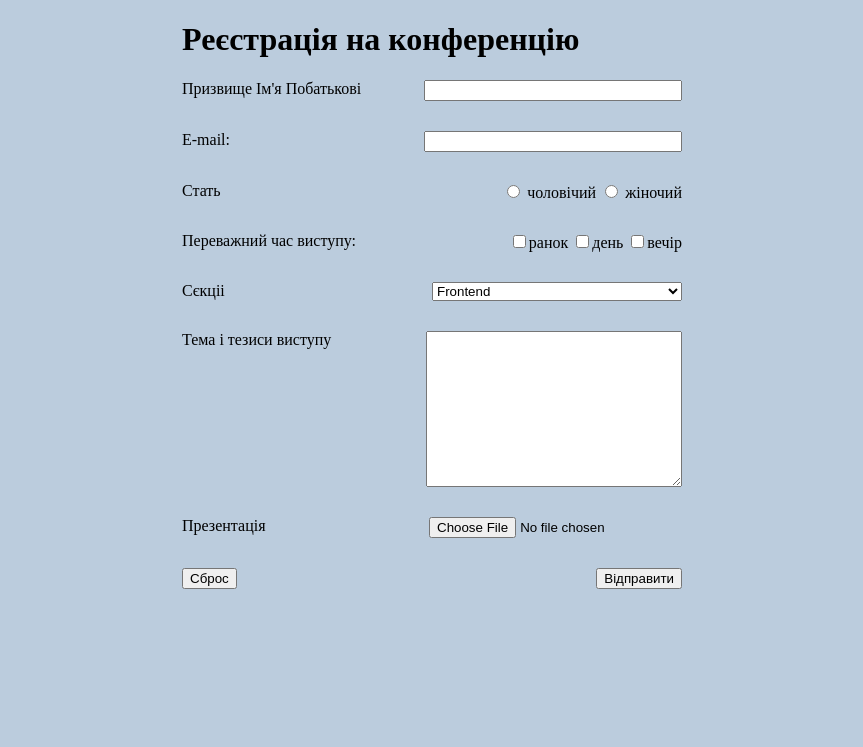
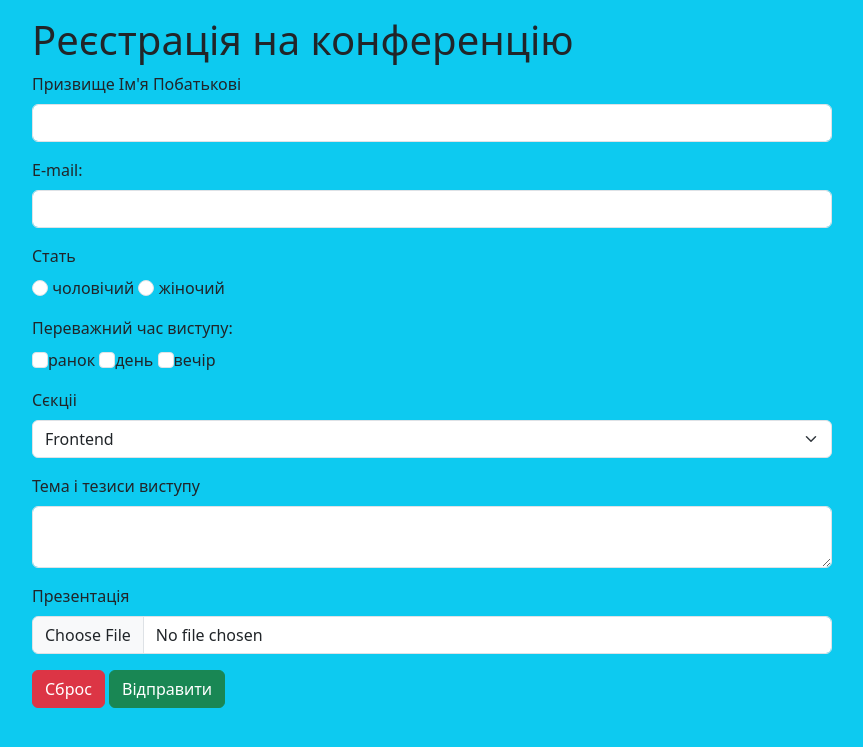
Before and after one commit to nearonov/Python-course, a Django app: page /shop/other-form/ in a window 1280 px wide. Shown: the top 747 px of the page, without its empty margins (208-1071 px from the left). Run offline with Django 4.2, Linux system fonts and the light colour scheme.

Commit message:
08.12.24

```diff
--- /dev/null
+++ b/Django/static/styles.css
@@ -0,0 +1,18 @@
+/*body{*/
+/*            background:#bbccdd;*/
+/*        }*/
+ .reg-form{
+          max-width: 800px;
+          margin: 0 auto;
+        }
+ /*.reg-form>div{*/
+ /*           display: flex;*/
+ /*           justify-content: space-between;*/
+ /*           margin-bottom: 30px;*/
+ /*       }*/
+ /*.reg-form_input{*/
+ /*           width: 50%;*/
+ /*       }*/
+ /*.reg-form textarea{*/
+ /*           height: 150px;*/
+ /*       }*/
--- a/Django/templates/shop/other_form.html
+++ b/Django/templates/shop/other_form.html
@@ -3,90 +3,75 @@
 <head>
     <meta charset="UTF-8">
     <title>форма з відео-курса</title>
-    <style>
-        body{
-            background:#bbccdd;
-        }
-        .reg-form{
-          max-width: 500px;
-          margin: 0 auto;
-        }
-        .reg-form>div{
-            display: flex;
-            justify-content: space-between;
-            margin-bottom: 30px;
-        }
-        .reg-form_input{
-            width: 50%;
-        }
-        .reg-form textarea{
-            height: 150px;
-        }
-    </style>
+    <link rel="stylesheet" type="text/css" href="../../static/styles.css">
+    <link href="https://cdn.jsdelivr.net/npm/bootstrap@5.3.3/dist/css/bootstrap.min.css" rel="stylesheet" integrity="sha384-QWTKZyjpPEjISv5WaRU9OFeRpok6YctnYmDr5pNlyT2bRjXh0JMhjY6hW+ALEwIH" crossorigin="anonymous">
+    <script src="https://cdn.jsdelivr.net/npm/bootstrap@5.3.3/dist/js/bootstrap.bundle.min.js" integrity="sha384-YvpcrYf0tY3lHB60NNkmXc5s9fDVZLESaAA55NDzOxhy9GkcIdslK1eN7N6jIeHz" crossorigin="anonymous"></script>
 </head>
-<body>
+
+<body class="p-3 mb-2 bg-info text-dark"">
     <form class="reg-form" >
         <h1>Реєстрація на конференцію</h1>
-        <div>
-            <label for="name">
+        <div class="mb-3">
+            <label for="name" class="form-label">
                 Призвище Ім'я Побатькові
             </label>
-            <input class="reg-form_input" type="text" name="name" id="name">
+            <input class="reg-form_input form-control" type="text" name="name" id="name">
         </div>
-        <div>
-            <label for="email">
+        <div class="mb-3">
+            <label for="email"class="form-label">
                 E-mail:
             </label>
-            <input class="reg-form_input" type="email" name="email" id="email">
+            <input class="reg-form_input form-control" type="email" name="email" id="email">
         </div>
-        <div>
-            <label>
+        <div class="mb-3">
+            <label class="form-label">
                 Стать
             </label>
-            <div>
+            <div >
                <label>
-                   <input type="radio" name="sex" value="male"> чоловічий
-                   <input type="radio" name="sex" value="female"> жіночий
+                   <input class="form-check-input" type="radio" name="sex" value="male"> чоловічий
+                   <input class="form-check-input" type="radio" name="sex" value="female"> жіночий
                </label>
                 </div>
         </div>
-        <div>
-            <label>
+        <div class="mb-3">
+            <label class="form-label">
                 Переважний час виступу:
             </label>
-            <div>
+            <div >
                 <label>
-                    <input type="checkbox" name="time_morning" value="1">ранок
+                    <input class="form-check-input" type="checkbox" name="time_morning" value="1">ранок
                 </label>
                 <label>
-                     <input type="checkbox" name="time_afternoon" value="1">день
+                     <input class="form-check-input" type="checkbox" name="time_afternoon" value="1">день
                 </label>
                 <label>
-                    <input type="checkbox" name="time_evening" value="1">вечір
+                    <input class="form-check-input" type="checkbox" name="time_evening" value="1">вечір
                 </label>
             </div>
         </div>
-        <div>
-            <label>Сєкціі</label>
-            <select name="section" class="reg-form_input">
+        <div class="mb-3">
+            <label class="form-label">Сєкціі</label>
+            <select name="section" class="form-select">
                 <option value="frontend">Frontend</option>
                 <option value="backend">Backend</option>
                 <option value="management">Management</option>
             </select>
         </div>
-        <div>
-            <label>Тема і тезиси виступу</label>
-            <textarea name="info" class="reg-form_input"></textarea>
+        <div class="mb-3">
+            <label class="form-label">Тема і тезиси виступу</label>
+            <textarea name="info" class="form-control"></textarea>
         </div>
-        <div>
-            <label>Презентація</label>
-            <input type="file" name="presentation">
+        <div class="mb-3">
+            <label class="form-label">Презентація</label>
+            <input type="file" class="form-control"  name="presentation">
         </div>
-        <div>
-            <input type="reset" value="Сброс">
-            <input type="submit" value="Відправити">
+        <div class="mb-3">
+            <input type="reset" class="btn btn-danger" value="Сброс">
+            <input type="submit" class="btn btn-success" value="Відправити">
         </div>
 
     </form>
+
 </body>
 </html>
```
Also changed, not shown: Django/templates/base.html (+88 -34 lines).
